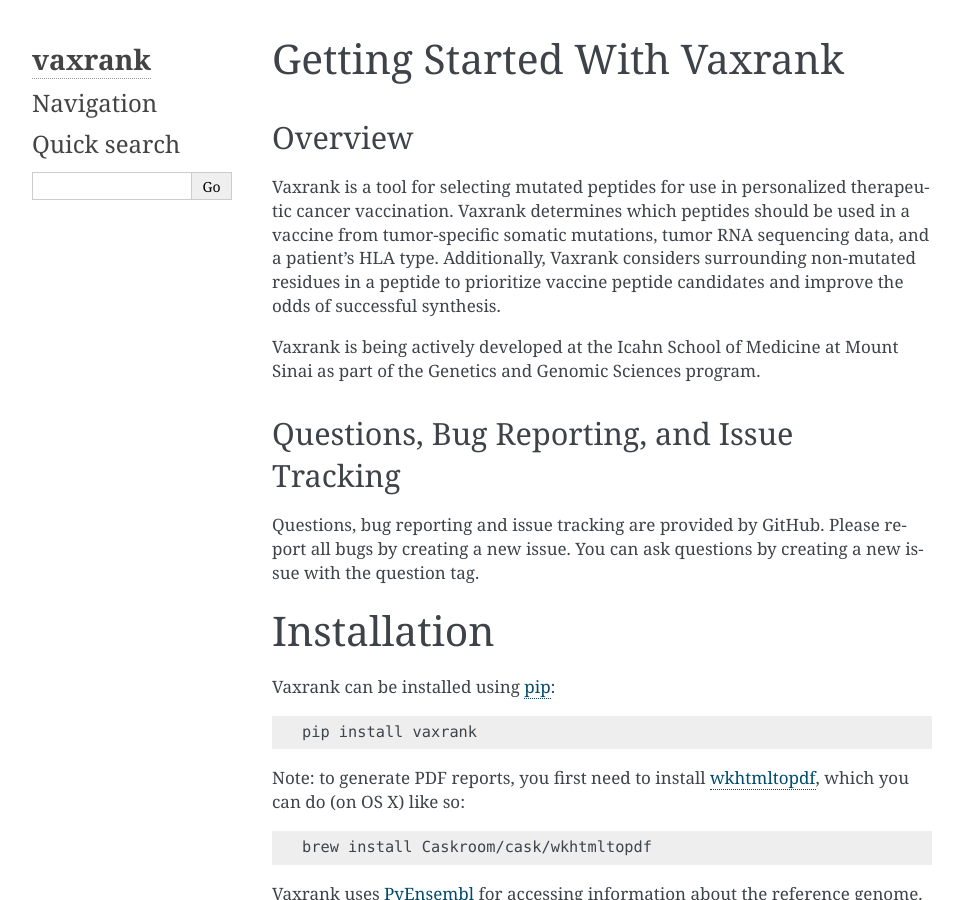
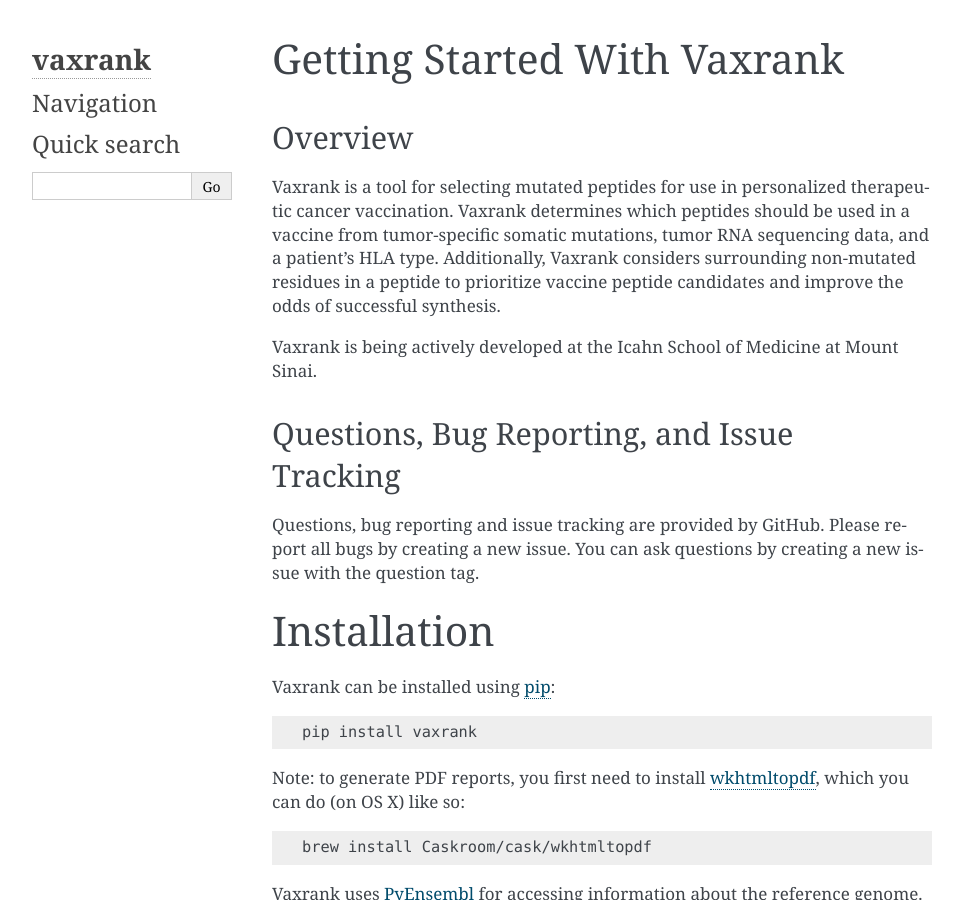
Before and after one commit to openvax/vaxrank, a Sphinx documentation site: the page built from docs/index.rst, in a window 1280 px wide and 900 px high. Shown: the whole window, without its empty margins (148-1111 px from the left). Built offline with Sphinx 7.4.7, drawn with Linux system fonts in a browser that asks for light colours.

Commit message:
Small doc edit

```diff
--- a/docs/index.rst
+++ b/docs/index.rst
@@ -14,7 +14,7 @@
 --------
 Vaxrank is a tool for selecting mutated peptides for use in personalized therapeutic cancer vaccination. Vaxrank determines which peptides should be used in a vaccine from tumor-specific somatic mutations, tumor RNA sequencing data, and a patient's HLA type. Additionally, Vaxrank considers surrounding non-mutated residues in a peptide to prioritize vaccine peptide candidates and improve the odds of successful synthesis.
 
-Vaxrank is being actively developed at the Icahn School of Medicine at Mount Sinai as part of the Genetics and Genomic Sciences program.
+Vaxrank is being actively developed at the Icahn School of Medicine at Mount Sinai.
 
 Questions, Bug Reporting, and Issue Tracking
 --------------------------------------------
```
